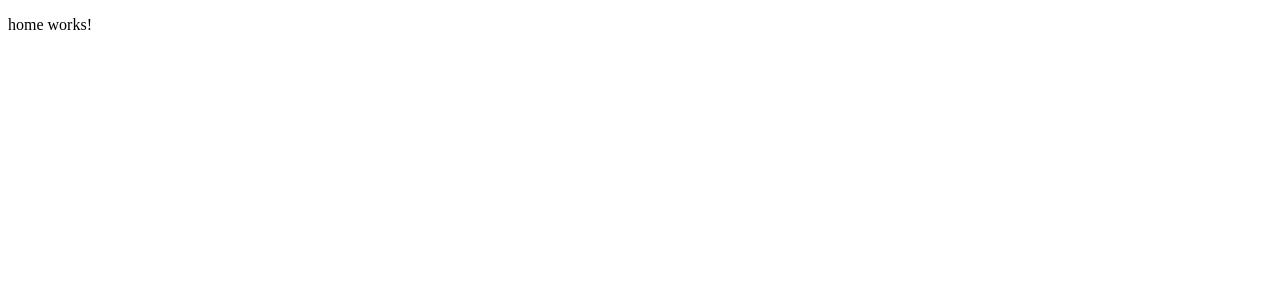
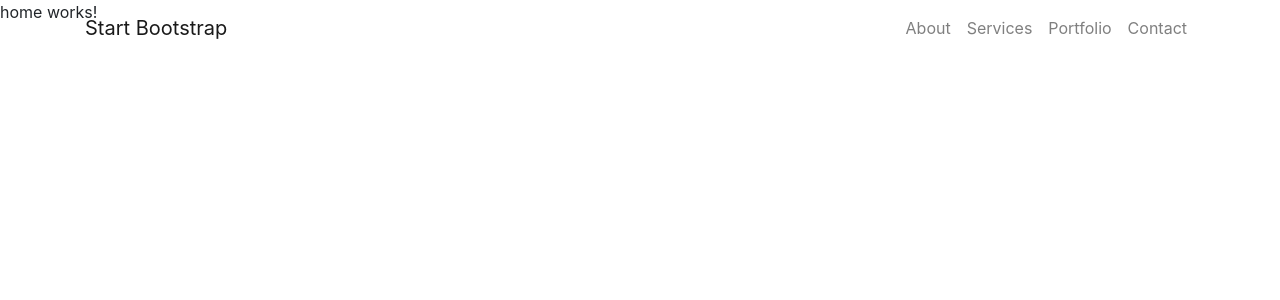
Before and after one commit to carolinaf86/portfolio-angular, an Angular app: page /home in a window 1280 px wide. Shown: the top 300 px of the page. Built offline with nearby package versions, Linux system fonts and the light colour scheme.

Commit message:
Add theme markup and bootstrap

```diff
--- a/angular.json
+++ b/angular.json
@@ -23,7 +23,8 @@
               "src/assets"
             ],
             "styles": [
-              "src/styles.css"
+              "src/styles.css",
+              "node_modules/bootstrap/dist/css/bootstrap.min.css"
             ],
             "scripts": []
           },
--- a/package.json
+++ b/package.json
@@ -20,7 +20,9 @@
     "@angular/platform-browser": "^6.1.0",
     "@angular/platform-browser-dynamic": "^6.1.0",
     "@angular/router": "^6.1.0",
+    "bootstrap": "^4.1.3",
     "core-js": "^2.5.4",
+    "ngx-bootstrap": "^3.0.1",
     "rxjs": "~6.2.0",
     "zone.js": "~0.8.26"
   },
--- a/src/app/app.component.html
+++ b/src/app/app.component.html
@@ -1 +1,2 @@
+<app-navbar></app-navbar>
 <router-outlet></router-outlet>
--- a/src/app/app.module.ts
+++ b/src/app/app.module.ts
@@ -5,11 +5,13 @@ import { AppComponent } from './app.component';
 import {RouterModule} from "@angular/router";
 import { HomeComponent } from './home/home.component';
 import {AppRoutingModule} from "./app-routing.module";
+import { NavbarComponent } from './layout/navbar/navbar.component';
 
 @NgModule({
   declarations: [
     AppComponent,
-    HomeComponent
+    HomeComponent,
+    NavbarComponent
   ],
   imports: [
     BrowserModule,
--- /dev/null
+++ b/src/app/layout/navbar/navbar.component.html
@@ -0,0 +1,24 @@
+<nav class="navbar navbar-expand-lg navbar-light fixed-top" id="mainNav">
+  <div class="container">
+    <a class="navbar-brand js-scroll-trigger" href="#page-top">Start Bootstrap</a>
+    <button class="navbar-toggler navbar-toggler-right" type="button" data-toggle="collapse" data-target="#navbarResponsive" aria-controls="navbarResponsive" aria-expanded="false" aria-label="Toggle navigation">
+      <span class="navbar-toggler-icon"></span>
+    </button>
+    <div class="collapse navbar-collapse" id="navbarResponsive">
+      <ul class="navbar-nav ml-auto">
+        <li class="nav-item">
+          <a class="nav-link js-scroll-trigger" href="#about">About</a>
+        </li>
+        <li class="nav-item">
+          <a class="nav-link js-scroll-trigger" href="#services">Services</a>
+        </li>
+        <li class="nav-item">
+          <a class="nav-link js-scroll-trigger" href="#portfolio">Portfolio</a>
+        </li>
+        <li class="nav-item">
+          <a class="nav-link js-scroll-trigger" href="#contact">Contact</a>
+        </li>
+      </ul>
+    </div>
+  </div>
+</nav>
--- /dev/null
+++ b/src/app/layout/navbar/navbar.component.ts
@@ -0,0 +1,15 @@
+import { Component, OnInit } from '@angular/core';
+
+@Component({
+  selector: 'app-navbar',
+  templateUrl: './navbar.component.html',
+  styleUrls: ['./navbar.component.css']
+})
+export class NavbarComponent implements OnInit {
+
+  constructor() { }
+
+  ngOnInit() {
+  }
+
+}
```
Also changed, not shown: src/app/layout/navbar/navbar.component.css (added), 2 other files (tests, documents, lock files or other folders).
